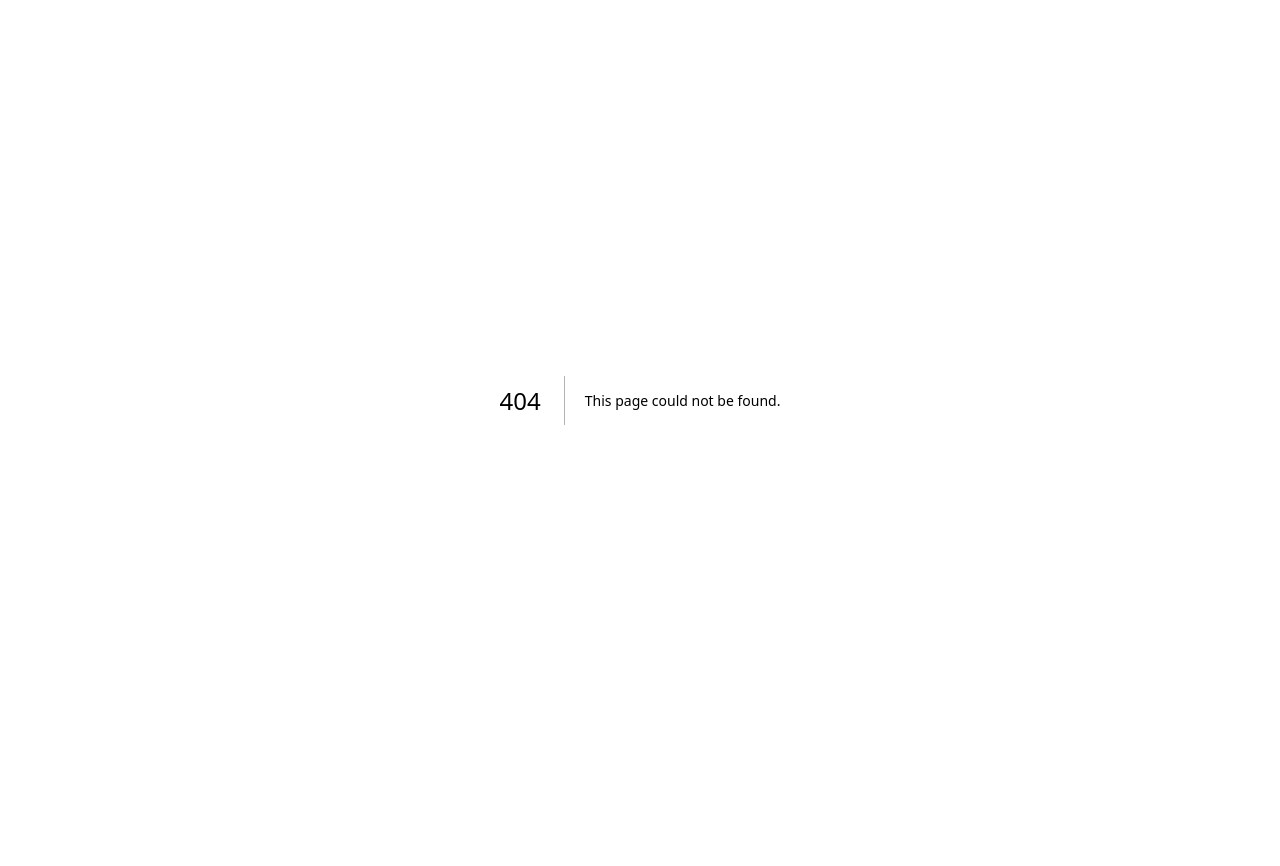
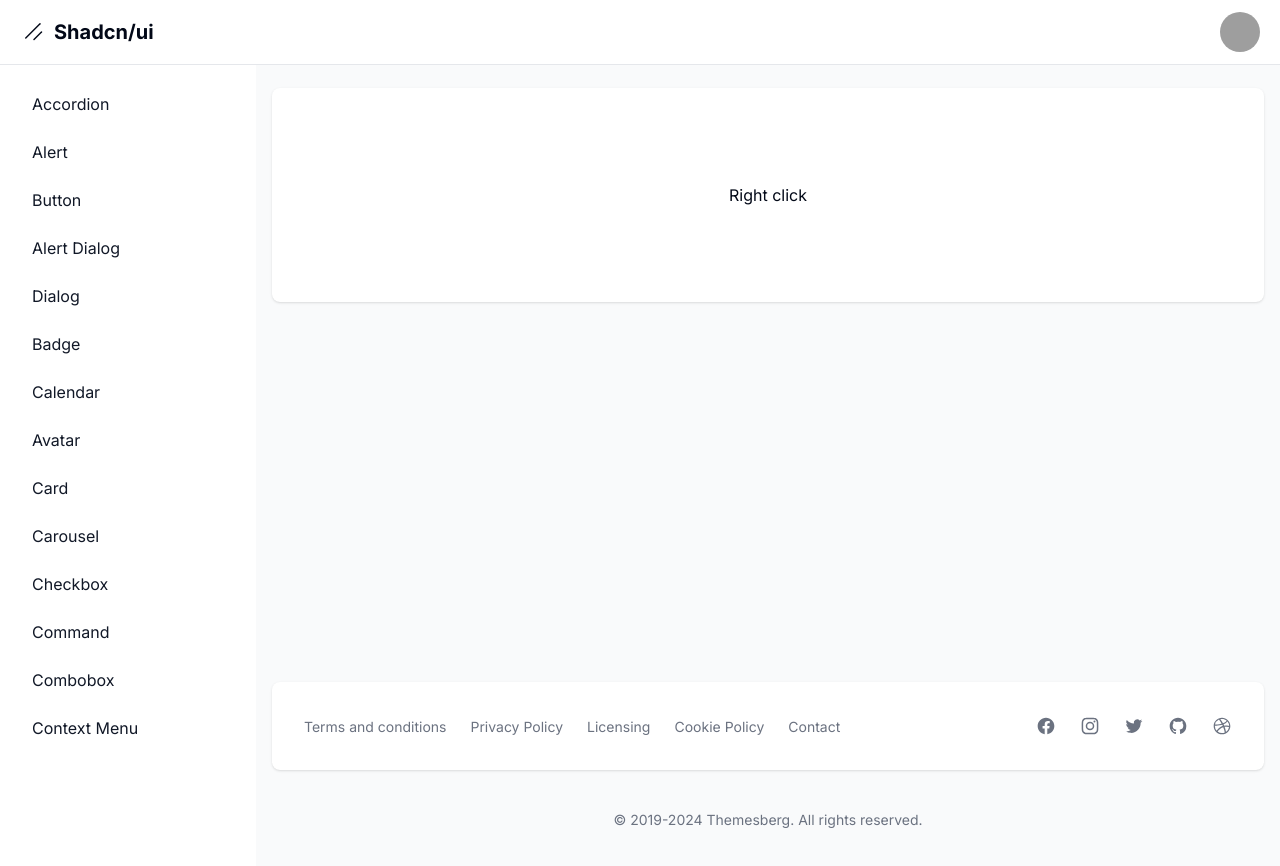
Before and after one commit to LuisEduardo821/components-library, a Next.js app: page /dashboard/context-menu in a window 1280 px wide. Before the commit this address had no page. Shown: the top 866 px of the page. Before the commit the page ends 800 px from the top, so only its background shows below. Built offline with nearby package versions, Linux system fonts and the light colour scheme; grey boxes are pictures that could not be loaded.

Commit message:
context-menu agregado

```diff
--- /dev/null
+++ b/src/app/dashboard/context-menu/page.tsx
@@ -0,0 +1,36 @@
+import {
+  ContextMenu,
+  ContextMenuContent,
+  ContextMenuItem,
+  ContextMenuSeparator,
+  ContextMenuSub,
+  ContextMenuSubContent,
+  ContextMenuSubTrigger,
+  ContextMenuTrigger,
+} from "@/components/ui/context-menu";
+
+export default function ContextMenuPage() {
+  return (
+    <div>
+      <ContextMenu>
+        <ContextMenuTrigger className="flex h-[150px] w-full rounded-md justify-center items-center">
+          Right click
+        </ContextMenuTrigger>
+        <ContextMenuContent>
+          <ContextMenuItem>Back</ContextMenuItem>
+          <ContextMenuSeparator />
+          <ContextMenuItem>Profile</ContextMenuItem>
+          <ContextMenuItem>Billing</ContextMenuItem>
+          <ContextMenuItem>Team</ContextMenuItem>
+          <ContextMenuItem>Subscription</ContextMenuItem>
+          <ContextMenuSub>
+            <ContextMenuSubTrigger>Submenu</ContextMenuSubTrigger>
+            <ContextMenuSubContent>
+              <ContextMenuItem>forward</ContextMenuItem>
+            </ContextMenuSubContent>
+          </ContextMenuSub>
+        </ContextMenuContent>
+      </ContextMenu>
+    </div>
+  );
+}
--- a/src/app/dashboard/layout.tsx
+++ b/src/app/dashboard/layout.tsx
@@ -18,6 +18,7 @@ const links = [
   { name: "checkbox", href: "checkbox" },
   { name: "command", href: "command" },
   { name: "combobox", href: "combobox" },
+  { name: "context menu", href: "context-menu" },
 ];
 
 export default function DashboardLayout({
```
